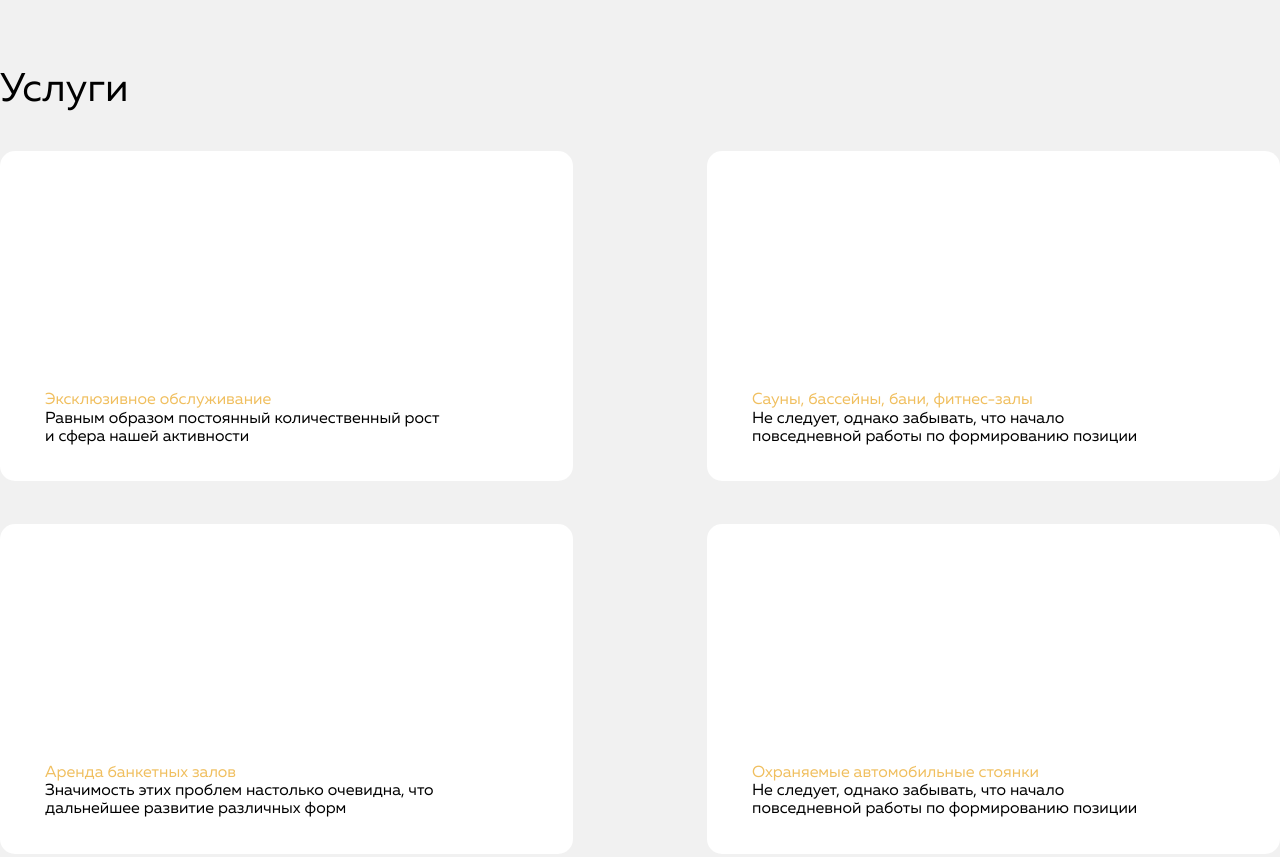
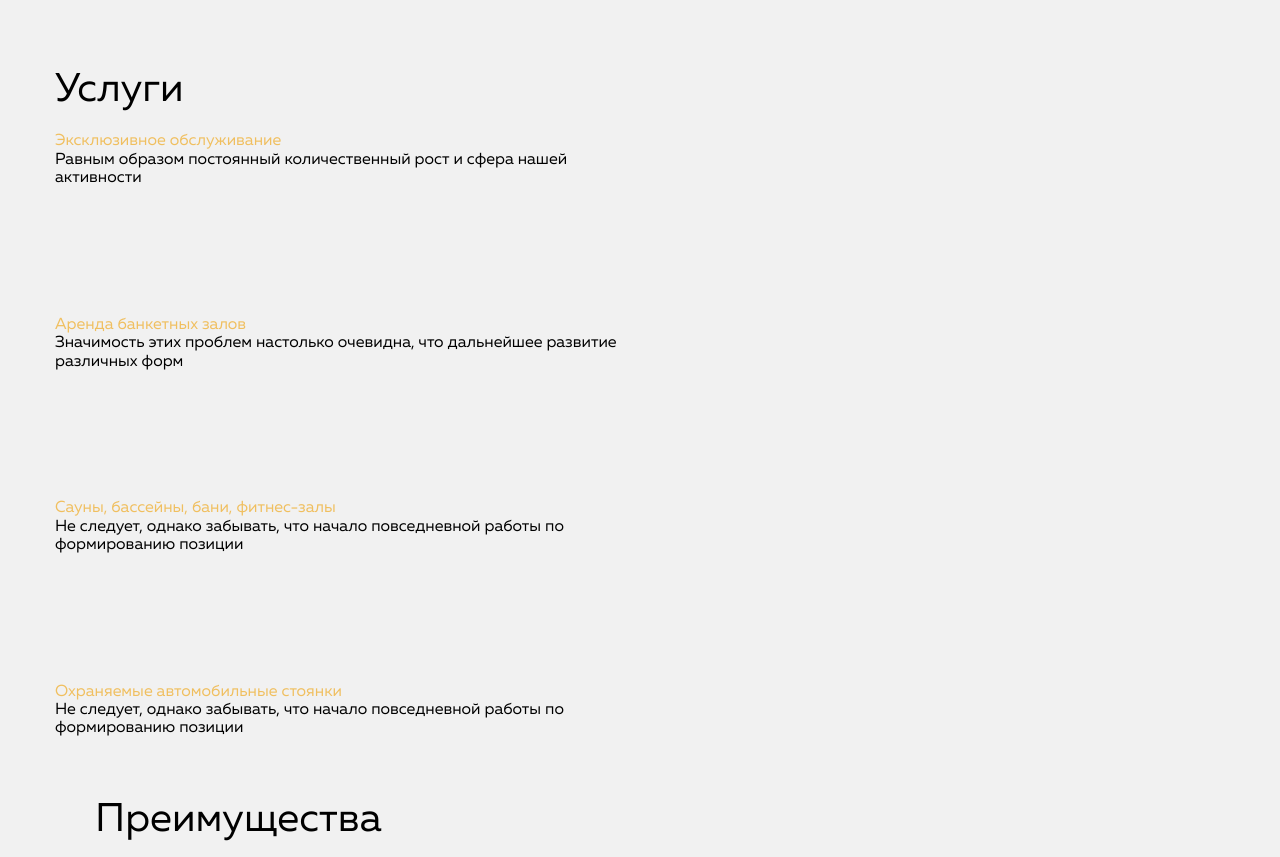
Before and after one commit to FeNix65/ss, a plain HTML site: page index.html in a window 1280 px wide. Shown: the part 1207-2064 px from the top of the page. Drawn offline with Linux system fonts and the light colour scheme; files whose address does not match are found by name.

Commit message:
Update style.css

```diff
--- a/css/style.css
+++ b/css/style.css
@@ -185,53 +185,21 @@ h3{
 
 
 /* services */
-.services-title{
-    margin-bottom: 20px;
+.section-services{
+    width: 1170px;
+    margin: 0 auto;
+}
+.services-list{
+   height: 684px;
+   displey: flex;
+   justify-content: space-between;
 }
 .services-item{
-    display: flex;
-    justify-content: flex-end;
-    flex-direction: column;
-    border-radius: 15px;
-    background-color: white;
-    height: 330px;
     width: 573px;
-    padding-bottom: 35px;
-    padding-left: 45px;
-    padding-right: 126px;
-    white-space: normal;
-    box-sizing: border-box;
+    height: 165px;
+     displey: flex;
+    flex-wrap: wrap;
 }
-.services-item:first-child{
-    margin-bottom: 24px;
-    background-image: url(img/services-1.png);
-    background-repeat: no-repeat;
-}
-.services-item:nth-child(2){
-    margin-bottom: 24px;
-    background-image: url(img/services-2.png);
-    background-repeat: no-repeat;
-}
-.services-item:nth-child(3){
-    margin-bottom: 24px;
-    background-image: url(img/services-3.png);
-    background-repeat: no-repeat;
-}
-.services-item:last-child{
-    margin-bottom: 24px;
-    background-image: url(img/services-4.png);
-    background-repeat: no-repeat;
-}
-.services-list{
-    display: flex;
-    flex-wrap: wrap;
-    justify-content: space-between;
-
-}
-.services{
-    margin-bottom: 70px;
-}
-
 
 /* benefits */
 .benefits-list{
```
